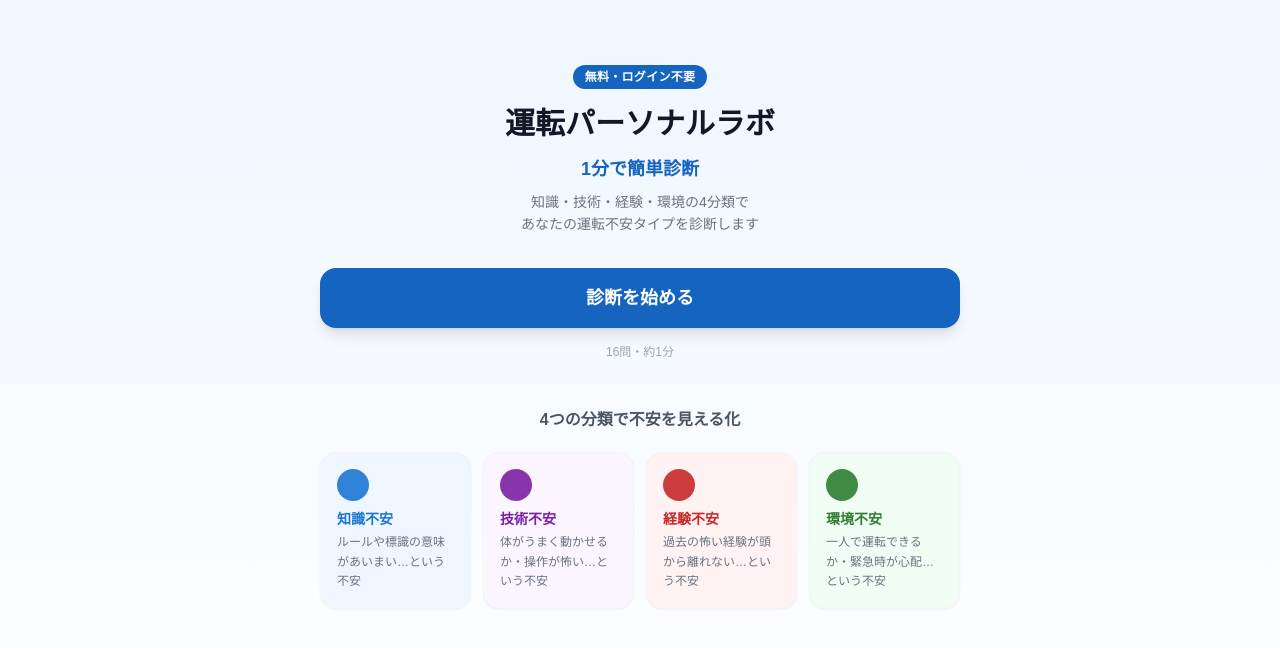
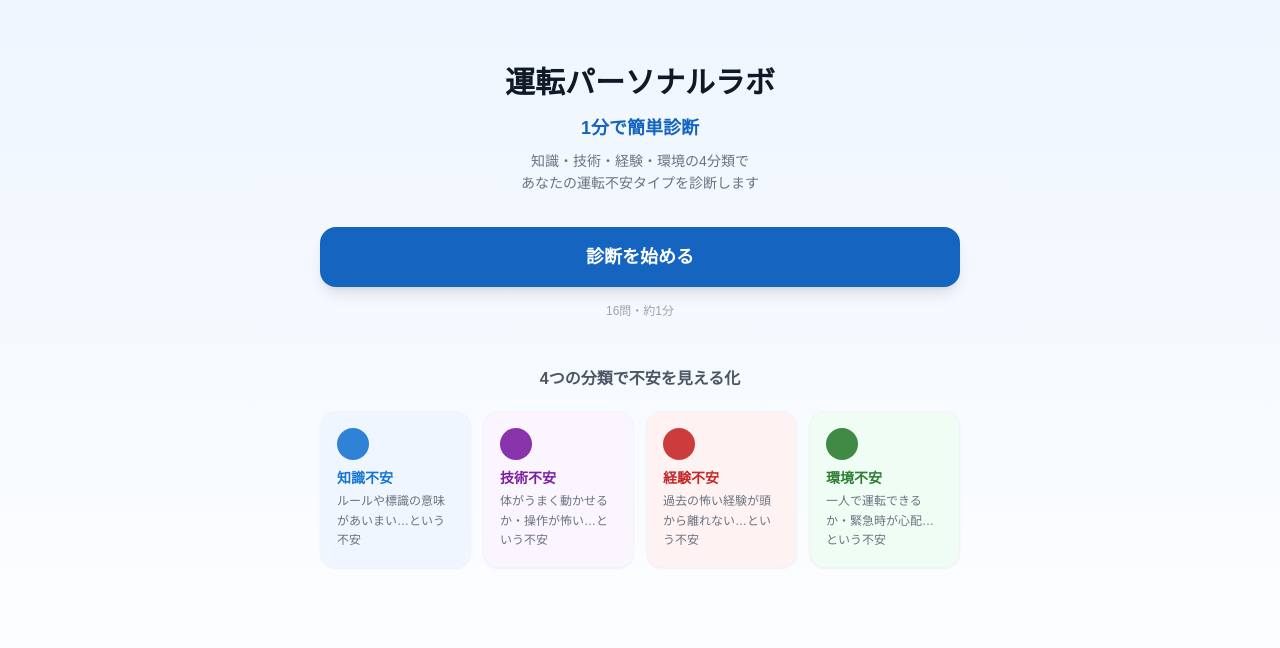
Before and after one commit to oshima0627/drive-personal-lab-web, a Next.js app: page / in a window 1280 px wide. Shown: the top 648 px of the page. Built offline with nearby package versions, Linux system fonts and the light colour scheme.

Commit message:
fix: 「無料・ログイン不要」バッジを削除
https://claude.ai/code/session_01R29rinP2BHFMnuVRLiCkDf

```diff
--- a/app/page.tsx
+++ b/app/page.tsx
@@ -57,9 +57,6 @@ export default function HomePage() {
     <main className="min-h-screen bg-gradient-to-b from-blue-50 to-white">
       {/* Hero section */}
       <section className="px-4 pt-16 pb-12 max-w-2xl mx-auto text-center">
-        <div className="inline-block bg-primary text-white text-xs font-bold px-3 py-1 rounded-full mb-4 tracking-wide">
-          無料・ログイン不要
-        </div>
         <h1 className="text-3xl font-extrabold text-gray-900 mb-3 leading-tight">
           運転パーソナルラボ
         </h1>
```
